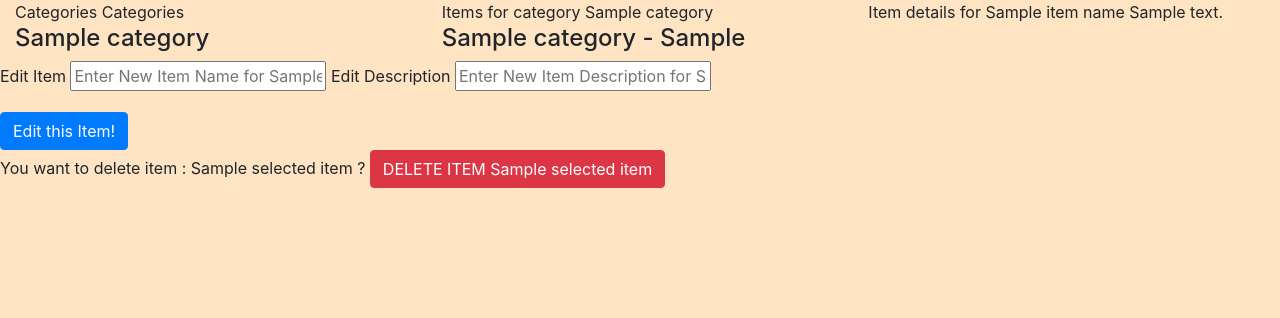
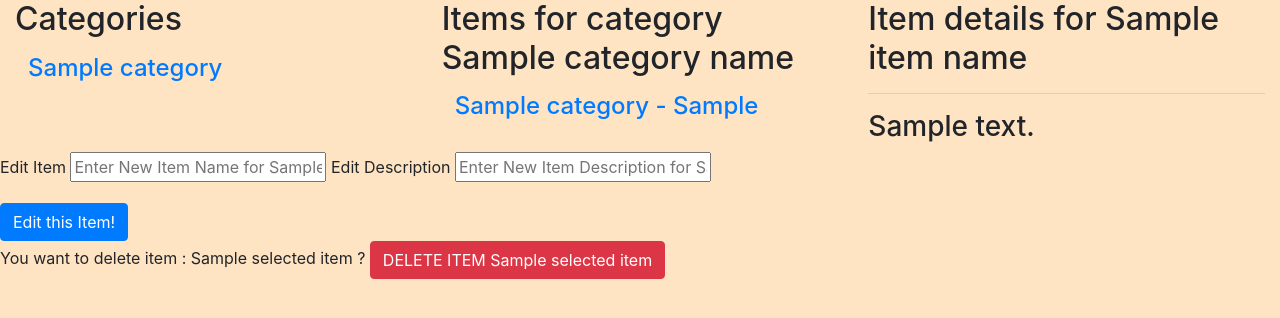
Before and after one commit to rehas/item-catalog, a Flask app: template templates/item-detail.html in a window 1280 px wide. Shown: the part 54-372 px from the top of the page. Run offline with Flask 2, Linux system fonts and the light colour scheme; the template is opened without the code that fills it: most values are stand-ins (such as "Sample title", 1, 10 or a date in 2020); some libraries are stand-ins or nearby versions.

Commit message:
created links for items / categories, highlighted selected link

```diff
--- a/templates/item-detail.html
+++ b/templates/item-detail.html
@@ -16,30 +16,47 @@
             <button class="btn btn-danger float-right">Login</button>
         </header>
         <div class="row">
-            <div class = "col">
-                Categories
-                Categories
+            <div class = "col-md-4">
+                <h2>Categories</h2>
+
             {% for c in categories%}
+            <div class="row">
             {% if category_name == c. name%}
-            <h2>{{c.name}}</h2>
-            {% else %}
-            <h4>{{c.name}}</h4>
+            <a href='{{url_for('categoryItems', category_name = c.name)}}'
+                    class="btn btn-primary" >
+                <h2 class="col">{{c.name}}</h2>
+            </a>
+            {% else%}
+            <a href='{{url_for('categoryItems', category_name = c.name)}}'
+                    class="btn btn-default" >
+            <h4 class="col">{{c.name}}</h4>
+            </a>
             {% endif %}
+            </div>
             {% endfor %}
             </div>
-            <div class = "col">
-                Items for category {{category}}
+            <div class = "col-md-4">
+                <h2>Items for category {{category_name}}</h2>
             {% for ci in category_items%}
-            {% if item_name == ci.name%}
-            <h2>{{ci.name}} - {{ci.last_edit}}</h2>
-            {% else%}
-            <h4>{{ci.name}} - {{ci.last_edit}}</h4>
-            {% endif %}
+            <div class="row">
+                {% if item_name == ci.name%}
+                <a href='{{url_for('singleItem', category_name = category_name, item_name = ci.name)}}'
+                class="btn btn-primary">
+                    <h4 class="col">{{ci.name}} - {{ci.last_edit}}</h4>
+                 </a>
+                {% else%}
+                <a href='{{url_for('singleItem', category_name = category_name, item_name = ci.name)}}'
+                class="btn btn-default">
+                    <h4 class="col">{{ci.name}} - {{ci.last_edit}}</h4>
+                 </a>
+                {% endif %}
+            </div>
             {% endfor %}
             </div>
-            <div class = "col">
-                Item details for {{item_name}}
-                {{selected_item.description}}
+            <div class = "col-md-4">
+                <h2>Item details for {{item_name}}</h2>
+                <hr>
+                <h3>{{selected_item.description}}</h3>
             </div>
         </div>
         <div class = "row">
```
Also changed, not shown: templates/category-items.html (+20 -7 lines), templates/index.html (+15 -5 lines).
